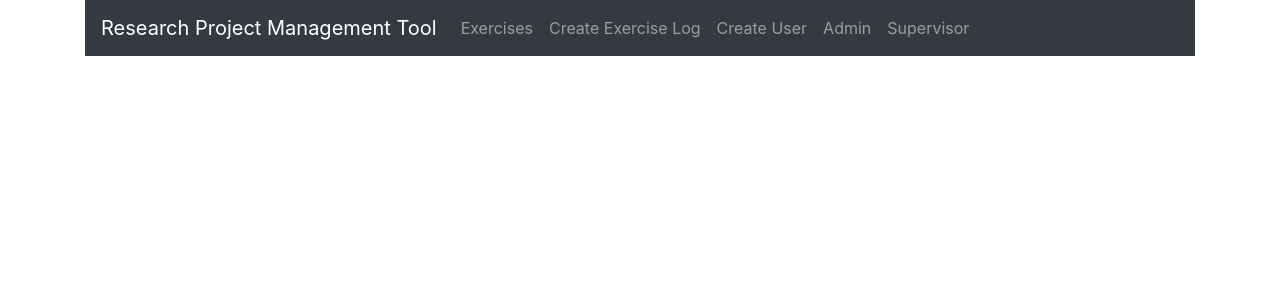
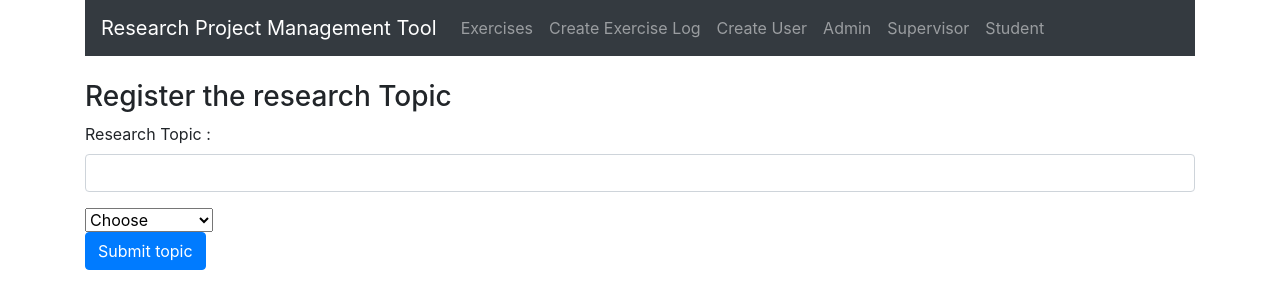
Before and after one commit to kushanisakalasooriya/Research-Management-System-FE, a React (Create React App) app: page /reg-topic in a window 1280 px wide. Shown: the top 308 px of the page. Built offline with nearby package versions, Linux system fonts and the light colour scheme.

Commit message:
created the home,request supervisor and cosupervisor functions

```diff
--- a/src/App.js
+++ b/src/App.js
@@ -33,6 +33,9 @@ import StudentRegistration from './components/userManagement-components/student-
 import StudentProfile from './components/userManagement-components/studentProfile.component';
 
 import CreateGroup from './components/student-components/create-group.component';
+import studentHome from './components/student-components/student-home.component';
+import regResearchTopic from './components/student-components/reg-researchtopic.component';
+import reqCoSupervisor from './components/student-components/req-cosupervisor.component';
 
 function App() {
   return (
@@ -70,6 +73,9 @@ function App() {
         <Route path="/student-profile/:id" component={StudentProfile} />
 
         <Route path="/add-group" component={CreateGroup} />
+        <Route path="/student-home" component={studentHome} />
+        <Route path="/reg-topic" component={regResearchTopic} />
+        <Route path="/req-cosupervisor" component={reqCoSupervisor} />
 
       </div>
     </Router>
--- a/src/components/navbar.component.js
+++ b/src/components/navbar.component.js
@@ -24,6 +24,9 @@ export default class Navbar extends Component {
             <li className="navbar-item">
               <Link to="/supervisor-home" className="nav-link">Supervisor</Link>
             </li>
+            <li className="navbar-item">
+              <Link to="/student-home" className="nav-link"> Student</Link>
+            </li>
           </ul>
         </div>
       </nav>
--- a/src/components/student-components/create-group.component.js
+++ b/src/components/student-components/create-group.component.js
@@ -1,16 +1,15 @@
 import React, { Component } from 'react';
 import axios from 'axios';
-import { Link } from 'react-router-dom';
 
-const Student = props => (
-    <tr>
-        <td>{props.student.stdID}</td>
-        <td>{props.student.studentfirstName} {props.student.studentlastName}</td>
-        <td>
-            <Link to={""}> Add </Link>
-        </td>
-    </tr>
-)
+// const Student = props => (
+//     <tr>
+//         <td>{props.student.stdID}</td>
+//         <td>{props.student.studentfirstName} {props.student.studentlastName}</td>
+//         <td>
+//             <Link to={""}> Add </Link>
+//         </td>
+//     </tr>
+// )
 
 export default class CreateGroup extends Component {
     constructor(props) {
@@ -18,13 +17,19 @@ export default class CreateGroup extends Component {
 
         this.onChangeGroupName = this.onChangeGroupName.bind(this);
         this.onChangeGroupLeader = this.onChangeGroupLeader.bind(this);
-        this.onChangeSupervisor = this.onChangeSupervisor.bind(this);
-        this.onChangeCoSupervisor = this.onChangeCoSupervisor.bind(this);
+        // this.onChangeSupervisor = this.onChangeSupervisor.bind(this);
+        // this.onChangeCoSupervisor = this.onChangeCoSupervisor.bind(this);
+        this.onChangemember02 = this.onChangemember02.bind(this);
+        this.onChangemember03 = this.onChangemember03.bind(this);
+        this.onChangemember04 = this.onChangemember04.bind(this);
         this.onSubmit = this.onSubmit.bind(this);
 
         this.state = {
             groupname: '',
             groupleader: '',
+            member02: '',
+            member03: '',
+            member04: '',
             supervisor: '',
             cosupervisor: '',
             students:[],
@@ -33,31 +38,34 @@ export default class CreateGroup extends Component {
     }
 
     componentDidMount() {
-        axios.get('http://localhost:5000/studentDetails')
-        .then(response => {
-            this.setState({ students: response.data})
-        })
-        .catch((error) => {
-            console.log(error);
-        })
+        // axios.get('http://localhost:5000/studentDetails')
+        // .then(response => {
+        //     this.setState({ students: response.data})
+        // })
+        // .catch((error) => {
+        //     console.log(error);
+        // })
 
         // console.log(this.state.students);
     }
 
-    studentDetailsList() {
-        // console.log(this.state.students);
-        var i = 0;
-        for (i=0 ; i < this.state.students.length ; i++){
-            if(this.state.students[i].studentGrpID == null){
-                this.state.nogroupstudents.push(this.state.students[i]);
-            }
-        }
-        // console.log(this.state.nogroupstudents);
+    // studentDetailsList() {
+    //     console.log(this.state.students);
+    //     console.log("this.state.students");
+    //     var i = 0;
+    //     for (i=0 ; i < this.state.students.length ; i++){
+    //         console.log(this.state.students[i]);
+    //         if(this.state.students[i].studentGrpID == null){
+    //             this.state.nogroupstudents.push(this.state.students[i]);
+    //         }
+    //     }
+    //     console.log(this.state.students);
+    //     console.log(this.state.nogroupstudents);
 
-        return this.state.nogroupstudents.map(currentstudentdetails => {
-            return <Student student = {currentstudentdetails} key={currentstudentdetails._id}/>;
-        })
-    }
+    //     return this.state.nogroupstudents.map(currentstudentdetails => {
+    //         return <Student student = {currentstudentdetails} key={currentstudentdetails._id}/>;
+    //     })
+    // }
 
     onChangeGroupName(e) {
         this.setState({
@@ -71,17 +79,35 @@ export default class CreateGroup extends Component {
         });
     }
 
-    onChangeSupervisor(e) {
+    onChangemember02(e) {
         this.setState({
-            supervisor: e.target.value
+            member02: e.target.value
         });
     }
 
-    onChangeCoSupervisor(e) {
+    onChangemember03(e) {
         this.setState({
-            cosupervisor: e.target.value
+            member03: e.target.value
         });
     }
+
+    onChangemember04(e) {
+        this.setState({
+            member04: e.target.value
+        });
+    }
+
+    // onChangeSupervisor(e) {
+    //     this.setState({
+    //         supervisor: e.target.value
+    //     });
+    // }
+
+    // onChangeCoSupervisor(e) {
+    //     this.setState({
+    //         cosupervisor: e.target.value
+    //     });
+    // }
 
     onSubmit(e) {
         e.preventDefault();
@@ -89,20 +115,28 @@ export default class CreateGroup extends Component {
         const group = {
             groupname: this.state.groupname,
             groupleader: this.state.groupleader,
-            supervisor: this.state.supervisor,
-            cosupervisor: this.state.cosupervisor,
+            member02: this.state.member02,
+            member03: this.state.member03,
+            member04: this.state.member04,
+            supervisor: null,
+            cosupervisor: null,
+            researchTopic: null,
+            status: 'pending'
         }
 
-        console.log(group);
+        // console.log(group);
 
         axios.post('http://localhost:5000/groups/add', group)
-            .then(res => console.log(res.data));
+            .then(res => console.log(res.data), alert("Successfully submitted the group"));
 
         this.setState({
             groupname: '',
             groupleader: '',
-            supervisor: '',
-            cosupervisor: '',
+            member02: '',
+            member03: '',
+            member04: '',
+            // supervisor: '',
+            // cosupervisor: '',
         })
 
         // window.location = '/';
@@ -113,7 +147,7 @@ export default class CreateGroup extends Component {
         return (
             <div>
 
-                <h3>All Student Details</h3>
+                {/* <h3>All Student Details</h3>
 
                 <table className='table'>
                     <thead className='thead-light'>
@@ -127,7 +161,7 @@ export default class CreateGroup extends Component {
                     <tbody>
                         {this.studentDetailsList()}
                     </tbody>
-                </table>
+                </table> */}
 
                 <h3>Create New Group Log</h3>
                 <form onSubmit={this.onSubmit}>
@@ -150,6 +184,33 @@ export default class CreateGroup extends Component {
                         />
                     </div>
                     <div className="form-group">
+                        <label> Member 02: </label>
+                        <input type="text"
+                            required
+                            className="form-control"
+                            value={this.state.member02}
+                            onChange={this.onChangemember02}
+                        />
+                    </div>
+                    <div className="form-group">
+                        <label>Member 03: </label>
+                        <input type="text"
+                            required
+                            className="form-control"
+                            value={this.state.member03}
+                            onChange={this.onChangemember03}
+                        />
+                    </div>
+                    <div className="form-group">
+                        <label>Member 04: </label>
+                        <input type="text"
+                            required
+                            className="form-control"
+                            value={this.state.member04}
+                            onChange={this.onChangemember04}
+                        />
+                    </div>
+                    {/* <div className="form-group">
                         <label> Supervisor: </label>
                         <input
                             type="text"
@@ -166,7 +227,7 @@ export default class CreateGroup extends Component {
                             value={this.state.cosupervisor}
                             onChange={this.onChangeCoSupervisor}
                         />
-                    </div>
+                    </div> */}
 
                     <div className="form-group">
                         <input type="submit" value="Create Group" className="btn btn-primary" />
--- /dev/null
+++ b/src/components/student-components/reg-researchtopic.component.js
@@ -0,0 +1,95 @@
+import React, { Component } from 'react'
+import axios from 'axios';
+
+export default class regResearchTopic extends Component {
+    constructor(props) {
+        super(props);
+
+        this.onChangeResearchTopic = this.onChangeResearchTopic.bind(this);
+        this.onChangeSupervisor = this.onChangeSupervisor.bind(this);
+        this.onSubmit = this.onSubmit.bind(this);
+
+        this.state = {
+            groupname: '',
+            researchTopic: '',
+            supervisor: '',
+            status:''
+        }
+    }
+
+    onChangeResearchTopic(e) {
+        this.setState({
+            researchTopic: e.target.value
+        });
+    }
+
+    onChangeSupervisor(e) {
+        this.setState({
+            supervisor: e.target.value
+        });
+    }
+
+    onSubmit(e) {
+        e.preventDefault();
+
+        const topic = {
+            groupname: 'm',
+            researchTopic: this.state.researchTopic,
+            status:'pending'
+        }
+        console.log(topic);
+
+        axios.post('http://localhost:5000/supervisor/topic/add', topic)
+            .then(res => console.log(res.data));
+
+        const updateSupervisor = {
+            groupname: 'm',
+            supervisor: this.state.supervisor,
+        }
+        console.log(updateSupervisor);
+
+        axios.post('http://localhost:5000/groups/update/supervisor', updateSupervisor)
+            .then(res => console.log(res.data));
+
+        this.setState({
+            researchTopic: '',
+            supervisor: '',
+            groupname: '',
+            status:''
+        })
+    }
+
+  render() {
+    return (
+      <div>
+        <h3> Register the research Topic</h3>
+                <form onSubmit={this.onSubmit}>
+                    <div className="form-group">
+                        <label> Research Topic : </label>
+                        <input type="text"
+                            required
+                            className="form-control"
+                            value={this.state.researchTopic}
+                            onChange={this.onChangeResearchTopic}
+                        />
+                    </div>
+
+                    <div>
+                            <select name="supervisor" id="supervisor"
+                                onChange={this.onChangeSupervisor}>
+                                <option value="" selected>Choose</option>
+                                <option value="Janith">Janith - IOT</option>
+                                <option value="Sahan">Sahan - AI </option>
+                                <option value="Poorna">Poorna - AI</option>
+                                <option value="Eranda">Eranda - WEB</option>
+                            </select>
+                        </div>
+
+                    <div className="form-group">
+                        <input type="submit" value="Submit topic" className="btn btn-primary" />
+                    </div>
+                </form>
+      </div>
+    )
+  }
+}
--- /dev/null
+++ b/src/components/student-components/req-cosupervisor.component.js
@@ -0,0 +1,65 @@
+import React, { Component } from 'react';
+import axios from 'axios';
+
+export default class reqCoSupervisor extends Component {
+    constructor(props) {
+        super(props);
+
+        this.onChangeCoSupervisor = this.onChangeCoSupervisor.bind(this);
+        this.onSubmit = this.onSubmit.bind(this);
+
+        this.state = {
+            groupname: '',
+            cosupervisor: ''
+        }
+    }
+
+    onChangeCoSupervisor(e) {
+        this.setState({
+            cosupervisor: e.target.value
+        });
+    }
+
+    onSubmit(e) {
+        e.preventDefault();
+
+        const cosupervisor = {
+            groupname: 'm',
+            cosupervisor: this.state.cosupervisor,
+        }
+        console.log(cosupervisor);
+
+        axios.post('http://localhost:5000/groups/update/cosupervisor', cosupervisor)
+            .then(res => console.log(res.data));
+
+        this.setState({
+            groupname: '',
+            cosupervisor: ''
+        })
+    }
+
+    render() {
+        return (
+            <div>
+                <h3> Request a cosupervisor </h3>
+                <form onSubmit={this.onSubmit}>
+
+                    <div>
+                        <select name="cosupervisor" id="cosupervisor"
+                            onChange={this.onChangeCoSupervisor}>
+                            <option value="" selected>Choose</option>
+                            <option value="Amal">Amal</option>
+                            <option value="Kasun">Kasun</option>
+                            <option value="Nimal">Nimal</option>
+                            <option value="Supun">Supun</option>
+                        </select>
+                    </div>
+
+                    <div className="form-group">
+                        <input type="submit" value="Submit topic" className="btn btn-primary" />
+                    </div>
+                </form>
+            </div>
+        )
+    }
+}
--- /dev/null
+++ b/src/components/student-components/student-home.component.js
@@ -0,0 +1,17 @@
+import React, { Component } from 'react'
+import { Link } from 'react-router-dom'
+
+export default class studentHome extends Component {
+  render() {
+    return (
+      <div>
+        <Link to="/add-group"> <button type="button" class="btn btn-secondary"> Submit the student group </button> </Link>
+        <Link to="/reg-topic"><button type="button" class="btn btn-success"> Register the research topic </button> </Link>
+        <Link to="/req-cosupervisor"><button type="button" class="btn btn-danger"> Request Co-Supervisor  </button> </Link>
+        {/* <button type="button" class="btn btn-danger"> Request  Co-Supervisor </button> */}
+        <button type="button" class="btn btn-warning"> Submit documents </button>
+        <button type="button" class="btn btn-info"> Download templates </button>
+      </div>
+    )
+  }
+}
```
